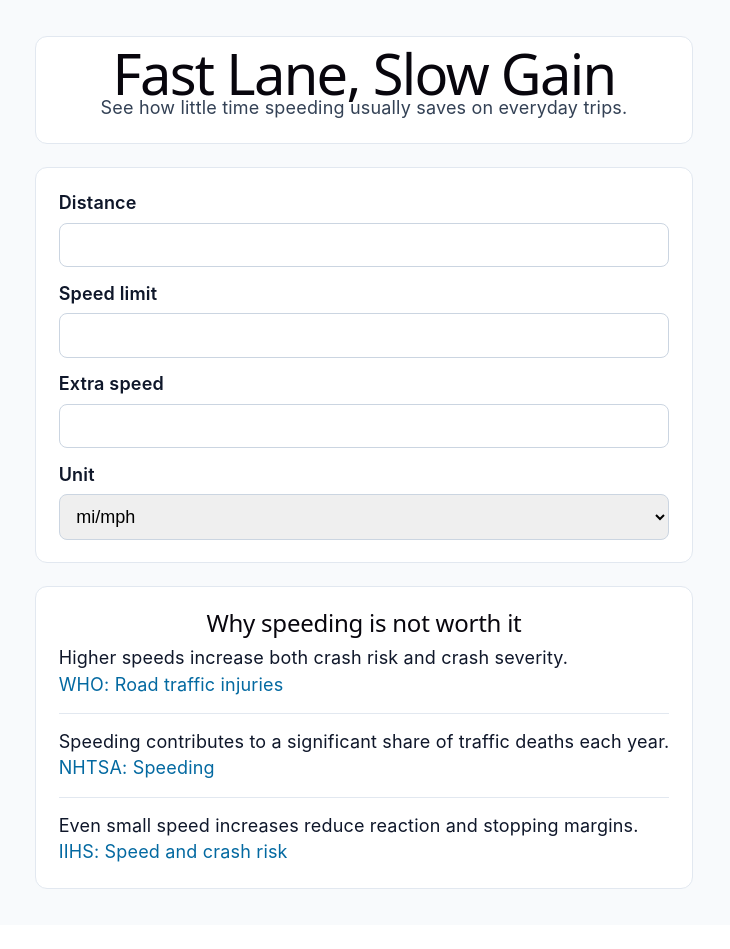
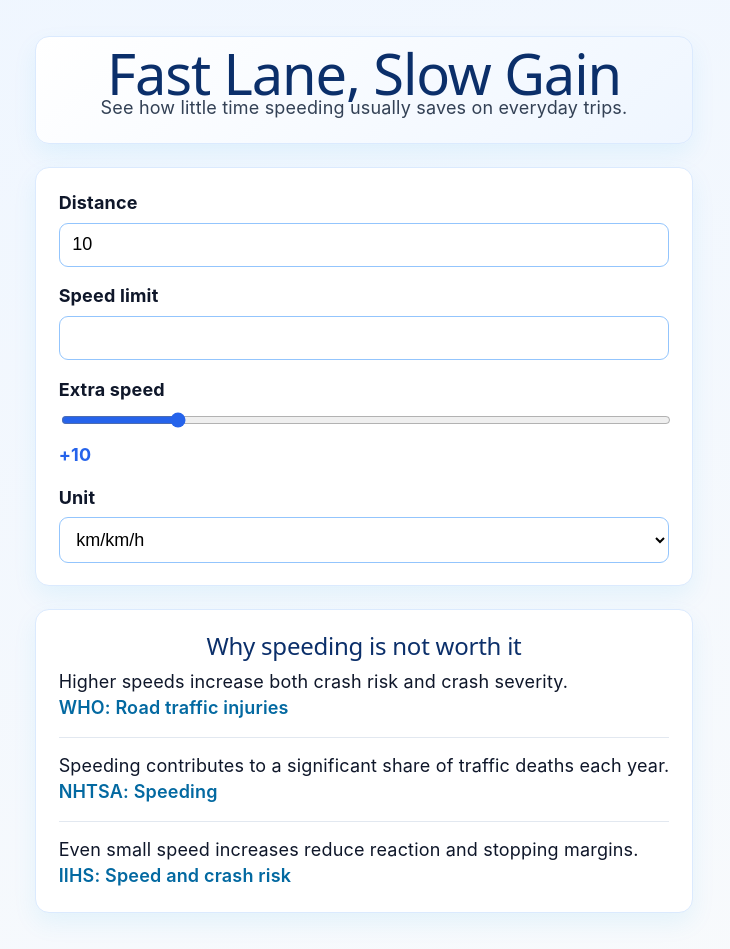
Before and after one commit to RazvanGolan/Fast-Lane-Slow-Gain, a React (Vite) app: page / in a window 1280 px wide. Shown: the whole page, without its empty margins (276-1006 px from the left). Before the commit the page ends 925 px from the top, so only its background shows below. Built offline with nearby package versions, Linux system fonts and the light colour scheme.

Commit message:
feat: refine calculator inputs and visuals

```diff
--- a/src/features/calculator/components/SpeedCalculatorForm.tsx
+++ b/src/features/calculator/components/SpeedCalculatorForm.tsx
@@ -15,27 +15,11 @@ interface FormValues {
   unit: DistanceUnit;
 }
 
-interface TouchedFields {
-  distance: boolean;
-  speedLimit: boolean;
-  extraSpeed: boolean;
-}
+type NumberField = "distance" | "speedLimit" | "extraSpeed";
 
-type NumberField = keyof TouchedFields;
-
-const MIN_POSITIVE_VALUE = Number.EPSILON;
-
-const FIELD_LABELS: Record<NumberField, string> = {
-  distance: "Distance",
-  speedLimit: "Speed limit",
-  extraSpeed: "Extra speed",
-};
-
-const FIELD_ERROR_IDS: Record<NumberField, string> = {
-  distance: "distance-error",
-  speedLimit: "speedLimit-error",
-  extraSpeed: "extraSpeed-error",
-};
+const MIN_POSITIVE_VALUE = 0.1;
+const MIN_EXTRA_SPEED = 1;
+const MAX_EXTRA_SPEED = 50;
 
 function parsePositiveNumber(value: string): number | null {
   if (value.trim() === "") {
@@ -50,50 +34,22 @@ function parsePositiveNumber(value: string): number | null {
   return parsedValue;
 }
 
-function getInlineError(label: string, value: string): string | null {
-  if (value.trim() === "") {
-    return `${label} is required.`;
-  }
-
-  return parsePositiveNumber(value) === null
-    ? `${label} must be a positive number.`
-    : null;
-}
-
 function isDistanceUnit(value: string): value is DistanceUnit {
   return value === "mi" || value === "km";
 }
 
 export function SpeedCalculatorForm() {
   const [values, setValues] = useState<FormValues>({
-    distance: "",
+    distance: "10",
     speedLimit: "",
-    extraSpeed: "",
-    unit: "mi",
-  });
-
-  const [touched, setTouched] = useState<TouchedFields>({
-    distance: false,
-    speedLimit: false,
-    extraSpeed: false,
+    extraSpeed: "10",
+    unit: "km",
   });
   const prefersReducedMotion = useReducedMotion();
 
   const parsedDistance = parsePositiveNumber(values.distance);
   const parsedSpeedLimit = parsePositiveNumber(values.speedLimit);
   const parsedExtraSpeed = parsePositiveNumber(values.extraSpeed);
-
-  const errors = {
-    distance: touched.distance
-      ? getInlineError(FIELD_LABELS.distance, values.distance)
-      : null,
-    speedLimit: touched.speedLimit
-      ? getInlineError(FIELD_LABELS.speedLimit, values.speedLimit)
-      : null,
-    extraSpeed: touched.extraSpeed
-      ? getInlineError(FIELD_LABELS.extraSpeed, values.extraSpeed)
-      : null,
-  };
 
   const result = useMemo(() => {
     if (
@@ -138,20 +94,10 @@ export function SpeedCalculatorForm() {
     };
   }
 
-  function handleNumberBlur(field: NumberField) {
-    return () => {
-      setTouched((currentTouched) =>
-        currentTouched[field]
-          ? currentTouched
-          : { ...currentTouched, [field]: true },
-      );
-    };
-  }
-
   return (
     <section aria-label="Speed calculator">
-      <form>
-        <div>
+      <form className="calculator-form">
+        <div className="field-group">
           <label htmlFor="distance">Distance</label>
           <input
             id="distance"
@@ -161,20 +107,10 @@ export function SpeedCalculatorForm() {
             step="any"
             value={values.distance}
             onChange={handleNumberChange("distance")}
-            onBlur={handleNumberBlur("distance")}
-            aria-invalid={errors.distance !== null}
-            aria-describedby={
-              errors.distance !== null ? FIELD_ERROR_IDS.distance : undefined
-            }
           />
-          {errors.distance !== null ? (
-            <p id={FIELD_ERROR_IDS.distance} role="alert">
-              {errors.distance}
-            </p>
-          ) : null}
         </div>
 
-        <div>
+        <div className="field-group">
           <label htmlFor="speedLimit">Speed limit</label>
           <input
             id="speedLimit"
@@ -184,43 +120,25 @@ export function SpeedCalculatorForm() {
             step="any"
             value={values.speedLimit}
             onChange={handleNumberChange("speedLimit")}
-            onBlur={handleNumberBlur("speedLimit")}
-            aria-invalid={errors.speedLimit !== null}
-            aria-describedby={
-              errors.speedLimit !== null ? FIELD_ERROR_IDS.speedLimit : undefined
-            }
           />
-          {errors.speedLimit !== null ? (
-            <p id={FIELD_ERROR_IDS.speedLimit} role="alert">
-              {errors.speedLimit}
-            </p>
-          ) : null}
         </div>
 
-        <div>
+        <div className="field-group">
           <label htmlFor="extraSpeed">Extra speed</label>
           <input
             id="extraSpeed"
             name="extraSpeed"
-            type="number"
-            min={MIN_POSITIVE_VALUE}
-            step="any"
+            type="range"
+            min={MIN_EXTRA_SPEED}
+            max={MAX_EXTRA_SPEED}
+            step={1}
             value={values.extraSpeed}
             onChange={handleNumberChange("extraSpeed")}
-            onBlur={handleNumberBlur("extraSpeed")}
-            aria-invalid={errors.extraSpeed !== null}
-            aria-describedby={
-              errors.extraSpeed !== null ? FIELD_ERROR_IDS.extraSpeed : undefined
-            }
           />
-          {errors.extraSpeed !== null ? (
-            <p id={FIELD_ERROR_IDS.extraSpeed} role="alert">
-              {errors.extraSpeed}
-            </p>
-          ) : null}
+          <p className="slider-value">+{values.extraSpeed}</p>
         </div>
 
-        <div>
+        <div className="field-group">
           <label htmlFor="unit">Unit</label>
           <select
             id="unit"
--- a/src/features/visualization/components/MetricChips.tsx
+++ b/src/features/visualization/components/MetricChips.tsx
@@ -16,9 +16,9 @@ export function MetricChips({
   const distanceLabel = unit === "mi" ? "mi" : "km";
 
   return (
-    <section aria-label="Savings metrics">
+    <section className="metrics-panel" aria-label="Savings metrics">
       <h3>Key metrics</h3>
-      <ul>
+      <ul className="metric-list">
         <li>Trip savings: {minutesSaved.toFixed(2)} min</li>
         <li>Time cut: {(percentImprovement * 100).toFixed(1)}%</li>
         <li>
--- a/src/features/visualization/components/TimeSavingsChart.tsx
+++ b/src/features/visualization/components/TimeSavingsChart.tsx
@@ -37,9 +37,10 @@ export function TimeSavingsChart({ points, speedUnitLabel }: TimeSavingsChartPro
     .join(" ");
 
   return (
-    <section aria-label="Time by speed chart">
+    <section className="chart-panel" aria-label="Time by speed chart">
       <h3>Time by speed</h3>
       <svg
+        className="chart-svg"
         role="img"
         aria-label={`Travel minutes by speed in ${speedUnitLabel}`}
         viewBox={`0 0 ${CHART_WIDTH} ${CHART_HEIGHT}`}
@@ -60,7 +61,7 @@ export function TimeSavingsChart({ points, speedUnitLabel }: TimeSavingsChartPro
         />
         <polyline fill="none" stroke="currentColor" strokeWidth={2} points={polylinePoints} />
       </svg>
-      <ul>
+      <ul className="chart-list">
         {points.map((point) => (
           <li key={point.speed}>
             {point.speed.toFixed(0)} {speedUnitLabel}: {point.minutes.toFixed(2)} min
--- a/src/styles/app.css
+++ b/src/styles/app.css
@@ -1,3 +1,16 @@
+:root {
+  --bg-start: #eff6ff;
+  --bg-end: #f8fafc;
+  --card-bg: #ffffff;
+  --card-border: #dbeafe;
+  --text: #0f172a;
+  --muted: #334155;
+  --primary: #2563eb;
+  --primary-soft: #dbeafe;
+  --accent: #0ea5e9;
+  --success: #16a34a;
+}
+
 #root {
   width: 100%;
   max-width: none;
@@ -8,13 +21,13 @@
 
 body {
   margin: 0;
-  color: #0f172a;
-  background: #f8fafc;
+  color: var(--text);
+  background: linear-gradient(160deg, var(--bg-start), var(--bg-end));
   font-family: Inter, system-ui, sans-serif;
 }
 
 .page {
-  max-width: 960px;
+  max-width: 980px;
   margin: 0 auto;
   padding: 1rem;
   display: grid;
@@ -22,31 +35,42 @@ body {
 }
 
 .card {
-  background: #ffffff;
-  border: 1px solid #e2e8f0;
-  border-radius: 12px;
+  background: var(--card-bg);
+  border: 1px solid var(--card-border);
+  border-radius: 14px;
   padding: 1rem;
+  box-shadow: 0 10px 24px rgba(14, 165, 233, 0.08);
+}
+
+.hero {
+  background: linear-gradient(140deg, #ffffff, #eff6ff);
 }
 
 .hero h1 {
   margin: 0 0 0.5rem;
+  color: #0b2f6a;
+  letter-spacing: -0.02em;
 }
 
 .hero p {
   margin: 0;
-  color: #334155;
+  color: var(--muted);
 }
 
-form {
+.calculator-form {
   display: grid;
-  gap: 0.75rem;
+  gap: 0.9rem;
+}
+
+.field-group {
+  text-align: left;
 }
 
 label {
   display: block;
-  font-weight: 600;
+  font-weight: 700;
   margin-bottom: 0.35rem;
-  text-align: left;
+  color: #0f172a;
 }
 
 input,
@@ -54,25 +78,74 @@ select {
   width: 100%;
   box-sizing: border-box;
   padding: 0.6rem 0.7rem;
-  border: 1px solid #cbd5e1;
-  border-radius: 8px;
+  border: 1px solid #93c5fd;
+  border-radius: 9px;
   font-size: 1rem;
+  background: #ffffff;
 }
 
 input:focus,
 select:focus {
-  outline: 2px solid #0ea5e9;
+  outline: 2px solid var(--accent);
   outline-offset: 1px;
 }
 
+input[type="range"] {
+  padding: 0;
+  accent-color: var(--primary);
+}
+
+.slider-value {
+  margin: 0.35rem 0 0;
+  font-weight: 700;
+  color: var(--primary);
+}
+
+.metrics-panel,
+.chart-panel {
+  margin-top: 0.9rem;
+  text-align: left;
+}
+
+.metrics-panel h3,
+.chart-panel h3,
 .facts h2 {
+  margin: 0 0 0.5rem;
+  color: #0b2f6a;
+}
+
+.metric-list,
+.chart-list,
+.facts-list {
+  list-style: none;
+  margin: 0;
+  padding: 0;
+}
+
+.metric-list li,
+.chart-list li {
+  border-top: 1px solid #e2e8f0;
+  padding-top: 0.45rem;
+  margin-top: 0.45rem;
+}
+
+.metric-list li:first-child,
+.chart-list li:first-child {
+  border-top: 0;
   margin-top: 0;
+  padding-top: 0;
+}
+
+.chart-svg {
+  display: block;
+  width: 100%;
+  height: auto;
+  max-width: 420px;
+  color: var(--primary);
+  margin-bottom: 0.4rem;
 }
 
 .facts-list {
-  list-style: none;
-  padding: 0;
-  margin: 0;
   display: grid;
   gap: 0.85rem;
 }
@@ -91,6 +164,7 @@ select:focus {
 .facts-list a {
   color: #0369a1;
   text-decoration: none;
+  font-weight: 600;
 }
 
 .facts-list a:hover {
```
Also changed, not shown: 1 other file (tests, documents, lock files or other folders).
